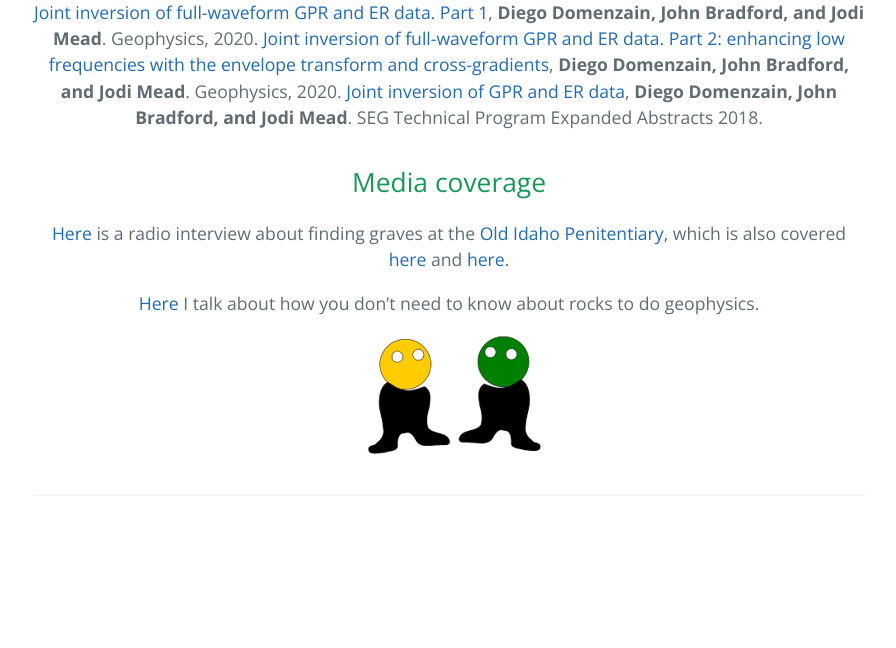
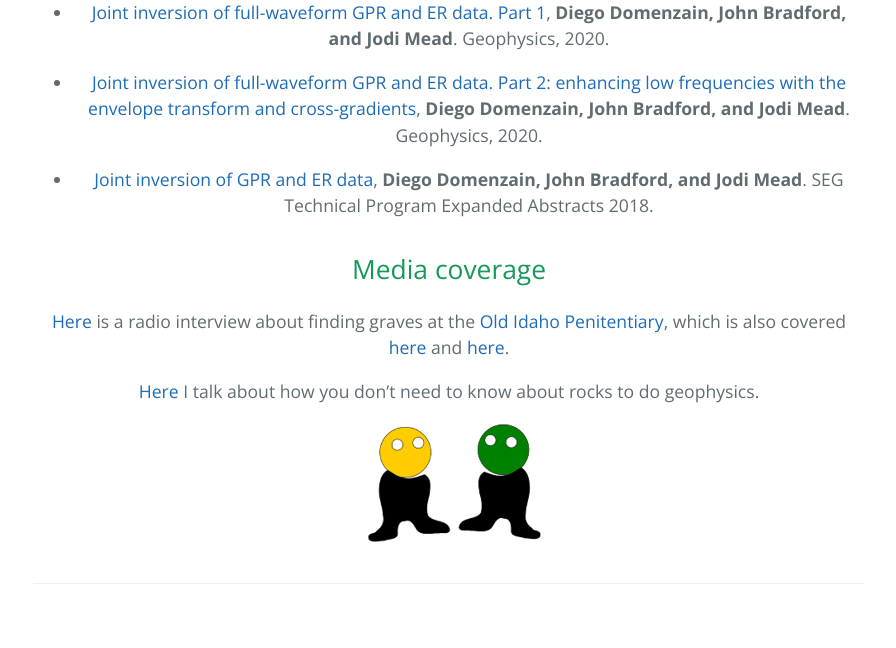
Before and after one commit to diegozain/diegozain.github.io, a Jekyll site: the page built from index.md, in a window 1280 px wide. Shown: the part 2106-2754 px from the top of the page, without its empty margins (191-1087 px from the left). Built offline with Jekyll 4.4.1, drawn with Linux system fonts in a browser that asks for light colours; before the commit the page ends 2666 px from its top, so only the background shows below that.

Commit message:
papers itemized

```diff
--- a/index.md
+++ b/index.md
@@ -28,9 +28,11 @@ High-resolution non-invasive electrical methods for imaging the shallow subsurfa
 
 [![](images/wavefield.gif)](./gerjoii)
 
-[Joint inversion of full-waveform GPR and ER data. Part 1](https://library.seg.org/doi/10.1190/geo2019-0754.1), __Diego Domenzain, John Bradford, and Jodi Mead__. Geophysics, 2020.
-[Joint inversion of full-waveform GPR and ER data. Part 2: enhancing low frequencies with the envelope transform and cross-gradients](https://library.seg.org/doi/10.1190/geo2019-0755.1), __Diego Domenzain, John Bradford, and Jodi Mead__. Geophysics, 2020.
-[Joint inversion of GPR and ER data](https://library.seg.org/doi/10.1190/segam2018-2997794.1), __Diego Domenzain, John Bradford, and Jodi Mead__. SEG Technical Program Expanded Abstracts 2018.
+* [Joint inversion of full-waveform GPR and ER data. Part 1](https://library.seg.org/doi/10.1190/geo2019-0754.1), __Diego Domenzain, John Bradford, and Jodi Mead__. Geophysics, 2020.
+
+* [Joint inversion of full-waveform GPR and ER data. Part 2: enhancing low frequencies with the envelope transform and cross-gradients](https://library.seg.org/doi/10.1190/geo2019-0755.1), __Diego Domenzain, John Bradford, and Jodi Mead__. Geophysics, 2020.
+
+* [Joint inversion of GPR and ER data](https://library.seg.org/doi/10.1190/segam2018-2997794.1), __Diego Domenzain, John Bradford, and Jodi Mead__. SEG Technical Program Expanded Abstracts 2018.
 
 ## Media coverage
 
```
